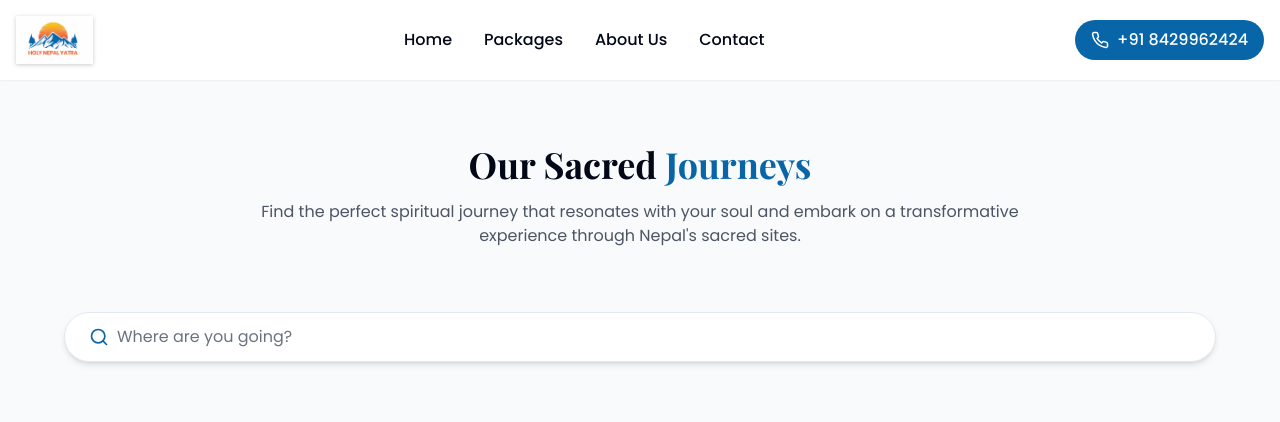
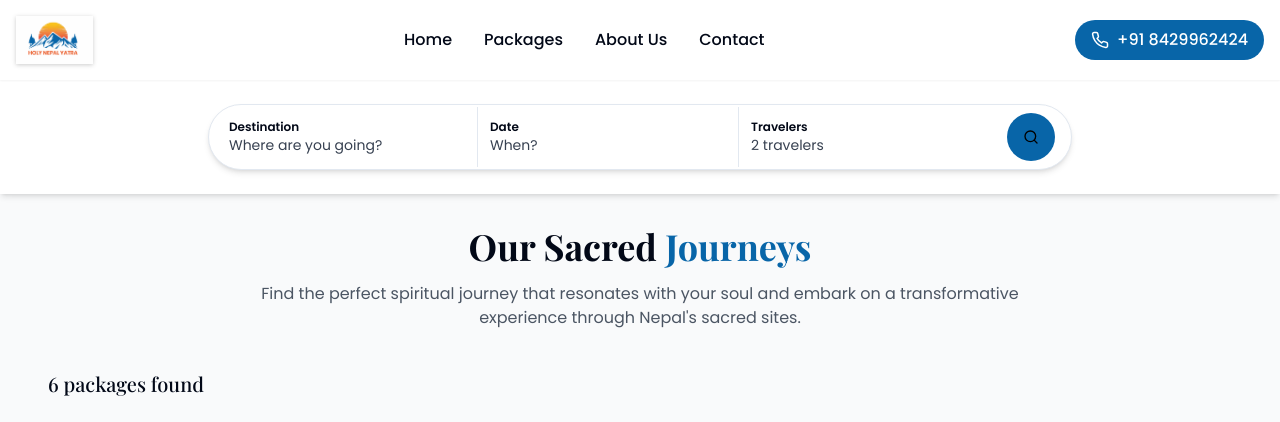
Before and after one commit to Shahab-Sidd/sacred-trails-nepal-yatra, a React (Vite) app: page /packages in a window 1280 px wide. Shown: the top 422 px of the page. Built offline with nearby package versions, Linux system fonts and the light colour scheme.

Commit message:
feat: Implement search bar component

```diff
--- a/src/components/CommandSearch.tsx
+++ b/src/components/CommandSearch.tsx
@@ -3,8 +3,9 @@ import { useState, useEffect } from "react";
 import { useNavigate } from "react-router-dom";
 import { Search, MapPin, Calendar, Users } from "lucide-react";
 import { extractUniqueDestinations } from "../data/packagesData";
+import { Popover, PopoverContent, PopoverTrigger } from "@/components/ui/popover";
+import { Button } from "@/components/ui/button";
 import { Command, CommandInput, CommandList, CommandGroup, CommandItem } from "@/components/ui/command";
-import { Popover, PopoverContent, PopoverTrigger } from "@/components/ui/popover";
 import { Input } from "@/components/ui/input";
 import { cn } from "@/lib/utils";
 
@@ -136,23 +137,49 @@ const CommandSearch = () => {
 
   return (
     <div className={cn(
-      "sticky transition-all duration-300 z-40 w-full px-4",
-      scrolled ? "top-0 bg-white shadow-md py-3" : "top-16 py-6"
+      "w-full px-4 max-w-4xl mx-auto z-40",
+      scrolled ? "sticky top-0 bg-white shadow-md py-3" : "py-6"
     )}>
+      <div className="relative">
         <Popover open={open} onOpenChange={setOpen}>
           <PopoverTrigger asChild>
-          <button
-            className="w-full bg-white rounded-full border shadow-md hover:shadow-lg transition-all px-6 py-3 text-left flex items-center"
+            <div className="w-full bg-white rounded-full border shadow-md hover:shadow-lg transition-all cursor-pointer">
+              <div className="flex items-center h-16 px-2">
+                <div className="flex-1 p-3 border-r text-left">
+                  <div className="text-xs font-bold">Destination</div>
+                  <div className="text-sm text-gray-700 truncate">
+                    {destination || 'Where are you going?'}
+                  </div>
+                </div>
+
+                <div className="flex-1 p-3 border-r text-left">
+                  <div className="text-xs font-bold">Date</div>
+                  <div className="text-sm text-gray-700">
+                    {date || 'When?'}
+                  </div>
+                </div>
+
+                <div className="flex-1 p-3 text-left">
+                  <div className="text-xs font-bold">Travelers</div>
+                  <div className="text-sm text-gray-700">
+                    {travelers} {travelers === 1 ? 'traveler' : 'travelers'}
+                  </div>
+                </div>
+
+                <div className="ml-2 mr-2">
+                  <Button
+                    type="button"
+                    variant="secondary"
+                    size="icon"
+                    className="h-12 w-12 rounded-full bg-deep-blue"
                   >
-            <Search className="h-5 w-5 text-deep-blue mr-2" />
-            <span className="text-gray-500">
-              {destination
-                ? `${destination}${date ? ` · ${date}` : ""}${travelers ? ` · ${travelers} travelers` : ""}`
-                : "Where are you going?"}
-            </span>
-          </button>
+                    <Search className="h-5 w-5" />
+                  </Button>
+                </div>
+              </div>
+            </div>
           </PopoverTrigger>
-        <PopoverContent className="p-0 w-[400px] max-h-[450px] overflow-hidden">
+          <PopoverContent align="center" className="p-0 w-[400px] max-h-[450px] overflow-hidden">
             <Command className="rounded-lg border">
               <CommandInput
                 placeholder="Search destinations..."
@@ -166,6 +193,7 @@ const CommandSearch = () => {
           </PopoverContent>
         </Popover>
       </div>
+    </div>
   );
 };
 
--- a/src/components/Packages.tsx
+++ b/src/components/Packages.tsx
@@ -4,7 +4,6 @@ import PackageFilters from "./PackageFilters";
 import PackagesGrid from "./PackagesGrid";
 import PackagesCarousel from "./PackagesCarousel";
 import { filterPackages } from "../data/packagesData";
-import CommandSearch from "./CommandSearch";
 
 const Packages = () => {
   const [activeFilter, setActiveFilter] = useState<string>("all");
--- a/src/pages/Index.tsx
+++ b/src/pages/Index.tsx
@@ -12,14 +12,20 @@ const Index = () => {
   return (
     <div className="min-h-screen flex flex-col">
       <Navbar />
+      <div className="relative">
         <Hero />
+        <div className="absolute left-0 right-0 bottom-0 transform translate-y-1/2">
           <CommandSearch />
+        </div>
+      </div>
+      <div className="pt-16"> {/* Add padding to account for the search bar */}
         <Packages />
         <AboutUs />
         <Contact />
         <Footer />
         <FloatingContact />
       </div>
+    </div>
   );
 };
 
--- a/src/pages/PackagesPage.tsx
+++ b/src/pages/PackagesPage.tsx
@@ -3,7 +3,6 @@ import { useState, useEffect } from "react";
 import { useSearchParams } from "react-router-dom";
 import Navbar from "../components/Navbar";
 import Footer from "../components/Footer";
-import PackageSearch from "../components/PackageSearch";
 import PackagesGrid from "../components/PackagesGrid";
 import { packagesData, filterPackages } from "../data/packagesData";
 import { PackageProps } from "../components/PackageCard";
@@ -30,8 +29,11 @@ const PackagesPage = () => {
   return (
     <div className="min-h-screen flex flex-col">
       <Navbar />
+      <div className="sticky top-0 z-40 bg-white shadow-md">
+        <CommandSearch />
+      </div>
 
-      <section className="py-16 px-4 bg-gray-50 flex-1">
+      <section className="py-8 px-4 bg-gray-50 flex-1">
         <div className="container mx-auto">
           <h1 className="text-3xl md:text-4xl font-bold text-center mb-4">
             Our Sacred <span className="text-deep-blue">Journeys</span>
@@ -40,8 +42,6 @@ const PackagesPage = () => {
             Find the perfect spiritual journey that resonates with your soul and embark on a
             transformative experience through Nepal's sacred sites.
           </p>
-
-          <CommandSearch />
 
           <div className="mt-8 mb-8">
             <h2 className="text-xl font-medium">
```
Lines whose indentation alone changed are shown as unchanged.
